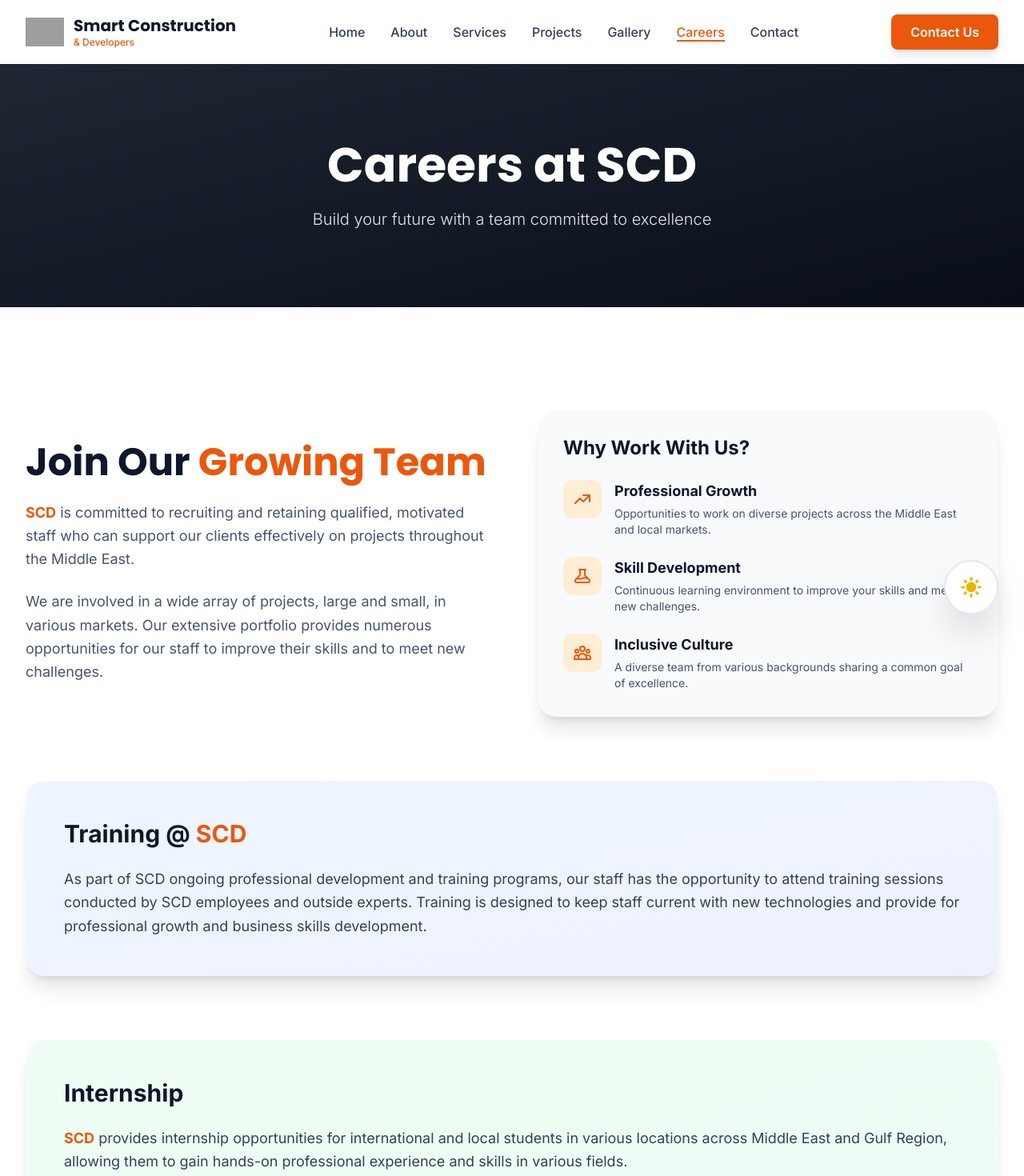
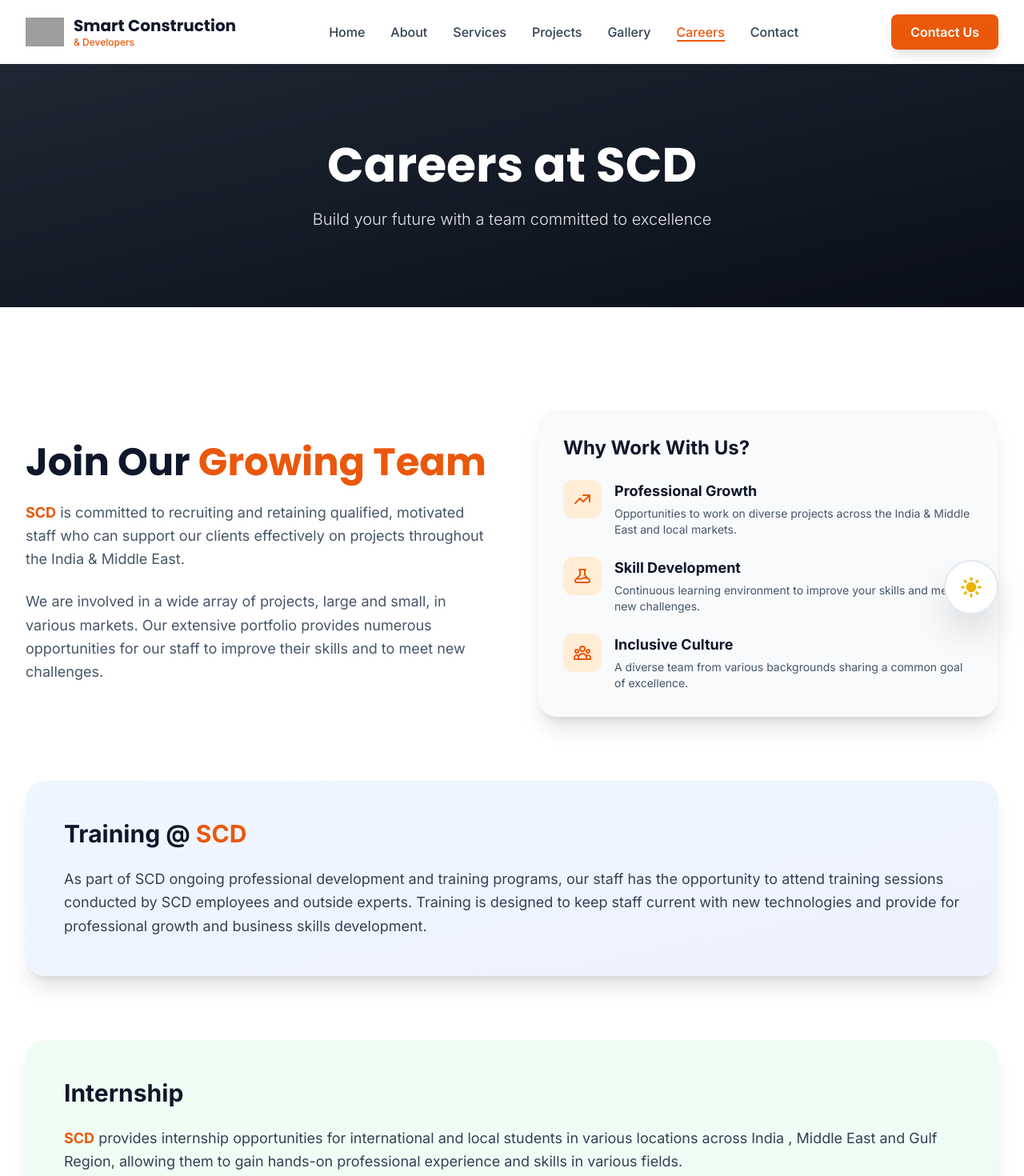
Before and after one commit to amaan-exe/cons, a React (Vite) app: page /careers in a window 1280 px wide. Shown: the top 1470 px of the page at 80% size. Built offline with nearby package versions, Linux system fonts and the light colour scheme; grey boxes are pictures that could not be loaded.

Commit message:
feat: fixed

```diff
--- a/src/pages/CareersPage.jsx
+++ b/src/pages/CareersPage.jsx
@@ -5,7 +5,7 @@ const CareersPage = () => {
     const benefits = [
         {
             title: 'Professional Growth',
-            description: 'Opportunities to work on diverse projects across the Middle East and local markets.',
+            description: 'Opportunities to work on diverse projects across the India & Middle East and local markets.',
             icon: (
                 <svg className="w-6 h-6" fill="none" stroke="currentColor" viewBox="0 0 24 24">
                     <path strokeLinecap="round" strokeLinejoin="round" strokeWidth={2} d="M13 7h8m0 0v8m0-8l-8 8-4-4-6 6" />
@@ -75,7 +75,7 @@ const CareersPage = () => {
                             </h2>
                             <div className="space-y-6 text-lg text-secondary-600 dark:text-secondary-300 leading-relaxed">
                                 <p>
-                                    <span className="font-bold text-primary-600">SCD</span> is committed to recruiting and retaining qualified, motivated staff who can support our clients effectively on projects throughout the Middle East.
+                                    <span className="font-bold text-primary-600">SCD</span> is committed to recruiting and retaining qualified, motivated staff who can support our clients effectively on projects throughout the India & Middle East.
                                 </p>
                                 <p>
                                     We are involved in a wide array of projects, large and small, in various markets. Our extensive portfolio provides numerous opportunities for our staff to improve their skills and to meet new challenges.
@@ -143,7 +143,8 @@ const CareersPage = () => {
                                 Internship
                             </h2>
                             <p className="text-lg text-secondary-700 dark:text-secondary-300 leading-relaxed mb-6">
-                                <span className="font-bold text-primary-600">SCD</span> provides internship opportunities for international and local students in various locations across Middle East and Gulf Region, allowing them to gain hands-on professional experience and skills in various fields.
+                                <span className="font-bold text-primary-600">SCD</span> provides internship opportunities for international and local students in various locations across India ,
+                                Middle East and Gulf Region, allowing them to gain hands-on professional experience and skills in various fields.
                             </p>
                             <div className="mt-8">
                                 <p className="text-xl font-semibold text-secondary-900 dark:text-white mb-4">
```
